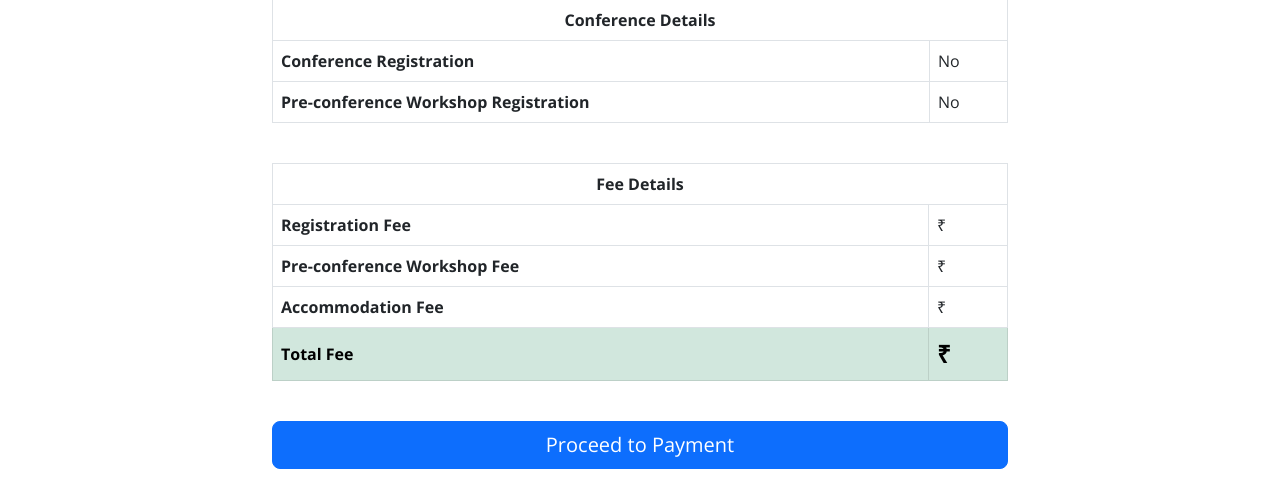
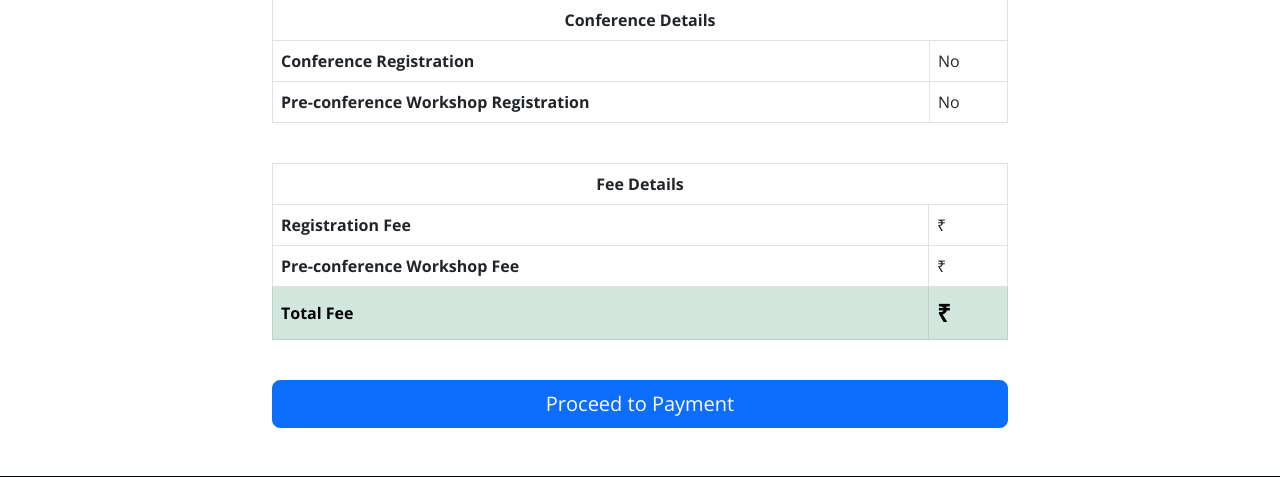
Before and after one commit to VarshaShaheen/IconMat, a Django app: template templates/registration/review_and_payment.html in a window 1280 px wide. Shown: the part 862-1339 px from the top of the page. Run offline with Django 5.2, Linux system fonts and the light colour scheme; the template is opened without the code that fills it, so the values that code supplies are empty; parts of the project's set-up code (start-up, migrations or seed data) failed here and were passed over; some libraries are stand-ins or nearby versions.

Commit message:
fix: ui fix

```diff
--- a/templates/registration/review_and_payment.html
+++ b/templates/registration/review_and_payment.html
@@ -141,10 +141,10 @@
                                 <td><strong>Pre-conference Workshop Fee</strong></td>
                                 <td>₹{{ registration.fee_structure.pre_conference_workshop_fee }}</td>
                             </tr>
-                            <tr>
-                                <td><strong>Accommodation Fee</strong></td>
-                                <td>₹{{ registration.fee_structure.accommodation_fee }}</td>
-                            </tr>
+{#                            <tr>#}
+{#                                <td><strong>Accommodation Fee</strong></td>#}
+{#                                <td>₹{{ registration.fee_structure.accommodation_fee }}</td>#}
+{#                            </tr>#}
                             </tbody>
                             <tfoot>
                             <tr class="table-success">
```
